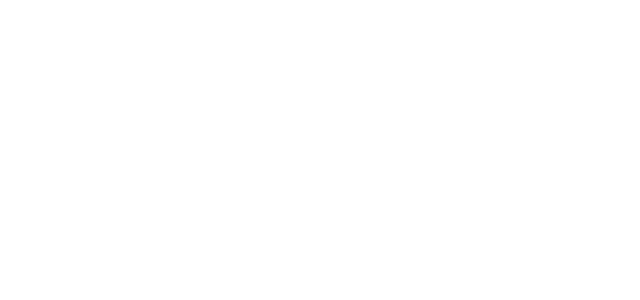
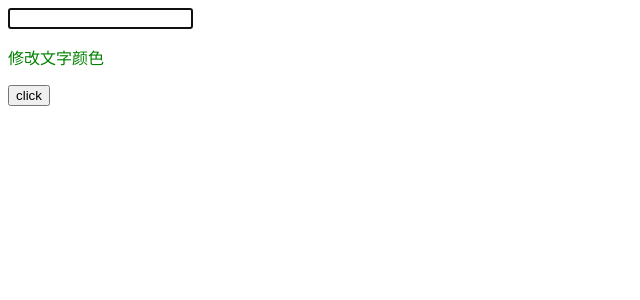
Before and after one commit to iceParper/heima-vue, a Vue app: page / in a window 1280 px wide. Shown: the top 300 px of the page, without its empty margins (0-640 px from the left). Built offline with nearby package versions, Linux system fonts and the light colour scheme.

Commit message:
first commit

```diff
--- a/src/App.vue
+++ b/src/App.vue
@@ -1,9 +1,12 @@
 <template>
-    <div id="app"></div>
+  <div id="app">
+    <App />
+  </div>
 </template>
 
 <script>
+import App from './components/UseDirective.vue'
 export default {
-    name: 'App',
-};
+  components: { App },
+}
 </script>
--- /dev/null
+++ b/src/components/UseDirective.vue
@@ -0,0 +1,65 @@
+<template>
+  <div>
+    <input v-focus v-number="qwe" v-model="qwe" />
+    <p v-color="colorStr">修改文字颜色</p>
+    <button @click="colorStr = 'skyblue'">click</button>
+  </div>
+</template>
+
+<script>
+// 自定义指令的使用
+// 1.注册
+// 1.1 全局 Vue.directive('指令名称', {})
+// 1.2 局部 directives: {}
+
+// 2.使用 v-指令名称
+
+// 注意:
+// inserted方法 - 指令所在标签, 被插入到网页上触发(一次)
+// update方法 - 指令对应数据/标签更新时, 此方法执行
+// /[^\d.]/g
+
+// 需求：
+// 1. 实现表单自动获取焦点的自定义指令
+// 2. 实现一个修改标签颜色的指令
+// 3. 解决 v-model.number修饰符的问题
+export default {
+  data() {
+    return {
+      colorStr: 'green',
+      qwe: '',
+    }
+  },
+  directives: {
+    focus: {
+      inserted(el) {
+        // el 指令所在标签
+        // 指令所在标签, 被插入到网页上触发(一次)
+        console.log(el)
+        el.focus()
+      },
+    },
+    color: {
+      inserted(el, binding) {
+        console.log(binding)
+        el.style.color = binding.value
+      },
+      update(el, binding) {
+        el.style.color = binding.value
+      },
+    },
+    number: {
+      inserted(el, binding, VNode) {
+        el.value = el.value.replace(/[^\d.]/g, '')
+        VNode.context[binding.expression] = el.value
+      },
+      update(el, binding, VNode) {
+        el.value = el.value.replace(/[^\d.]/g, '')
+        VNode.context[binding.expression] = el.value
+      },
+    },
+  },
+}
+</script>
+
+<style></style>
```
